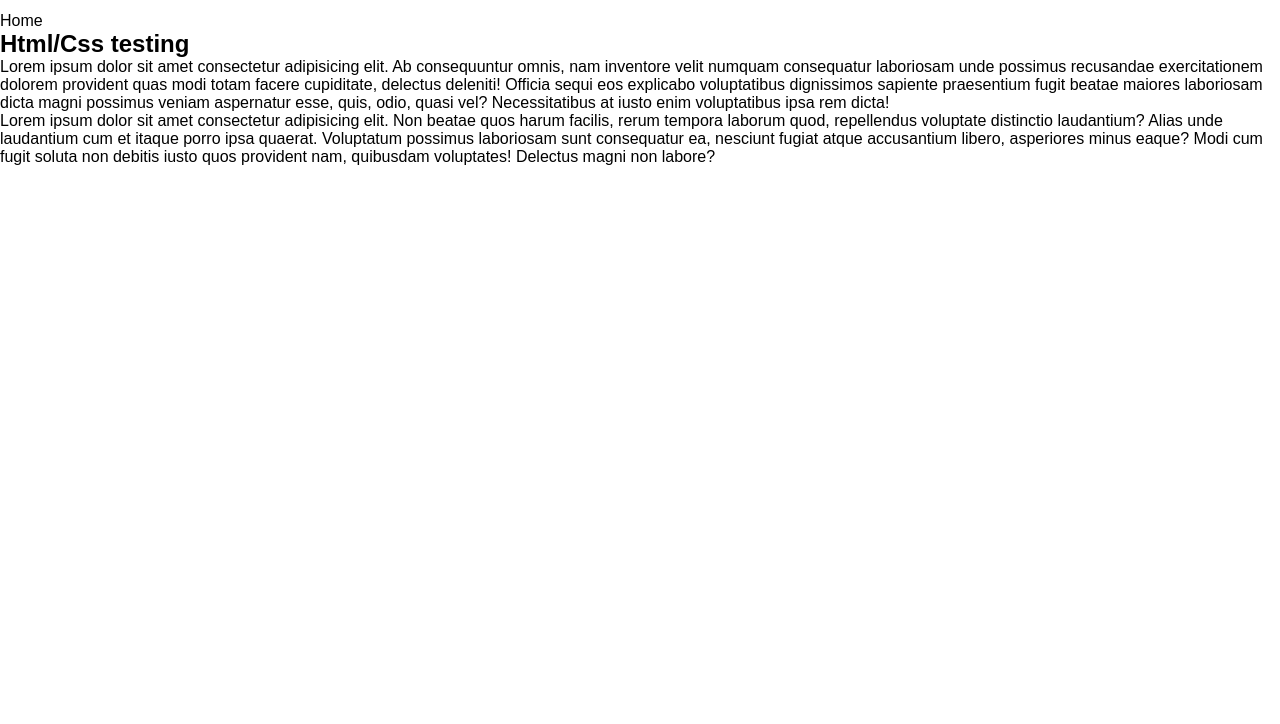
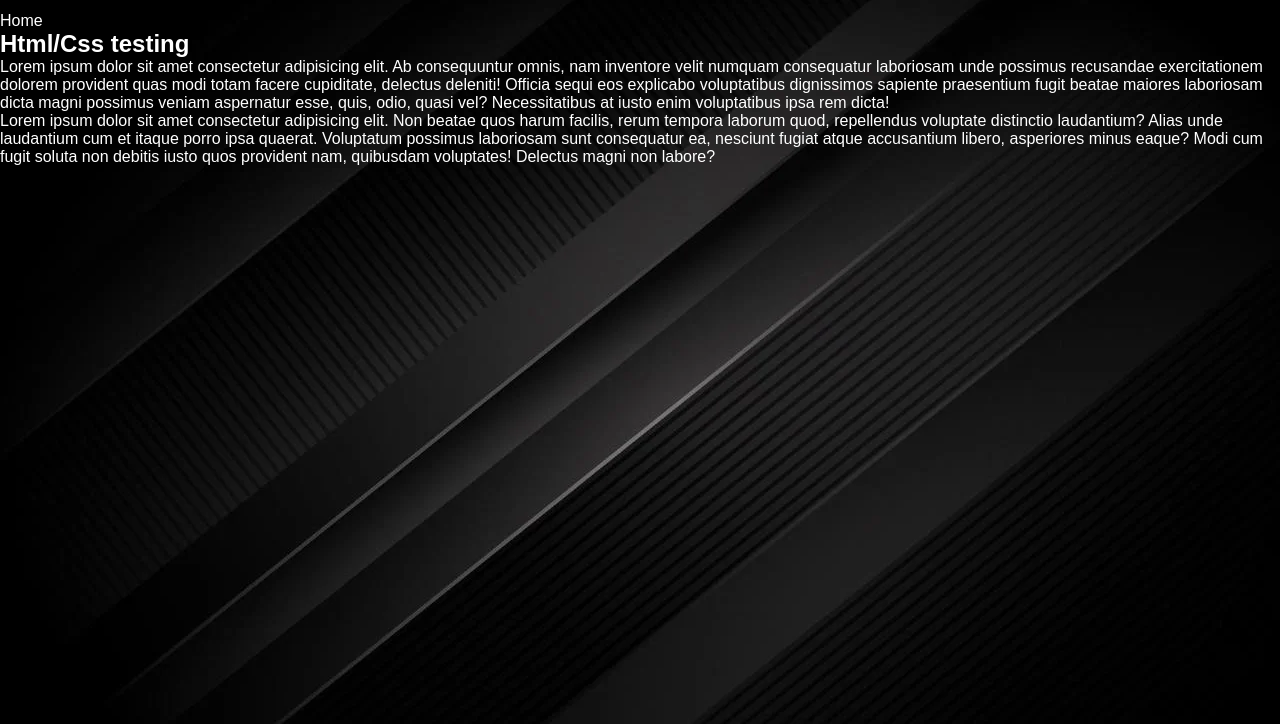
Before and after one commit to TigoV2/Interface_test, a plain HTML site: page index.html in a window 1280 px wide. Shown: the part 76-800 px from the top of the page. Drawn offline with Linux system fonts and the light colour scheme.

Commit message:
Added Images

```diff
--- a/css/style.css
+++ b/css/style.css
@@ -4,6 +4,10 @@
     margin: 0;
     box-sizing: border-box;
     text-decoration: none;
+}
+
+body{
+        background-image: url("../images/background.png");
 }
 
 header {
@@ -57,7 +61,7 @@ nav a#active {
 
 #dropdown-nav {
     display: none;
-    background-color: aqua;
+    background-color: violet;
 }
 #dropdown-nav li {
     margin: 5px;
@@ -71,3 +75,6 @@ nav a#active {
     color: purple;
     border-bottom: 3px solid transparent;
 }
+main{
+    color: white;
+}
--- a/index.html
+++ b/index.html
@@ -5,6 +5,8 @@
     <meta name="viewport" content="width=device-width, initial-scale=1.0">
 
     <link rel="stylesheet" href="./css/style.css">
+
+    <link rel="shortcut icon" type="image/x-icon" href="images/background.ico">
 
     <title>Home-Pagina</title>
 </head>
```
